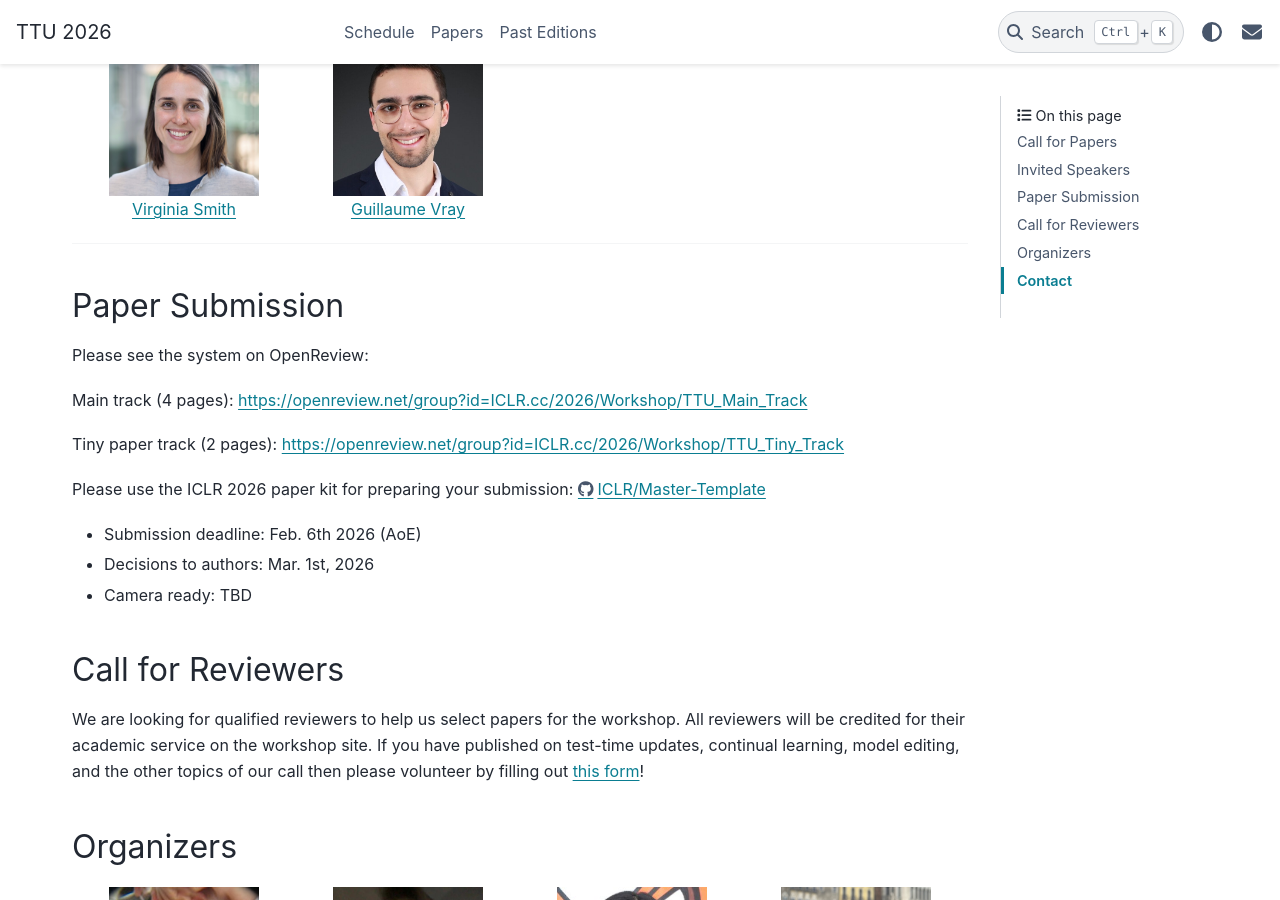
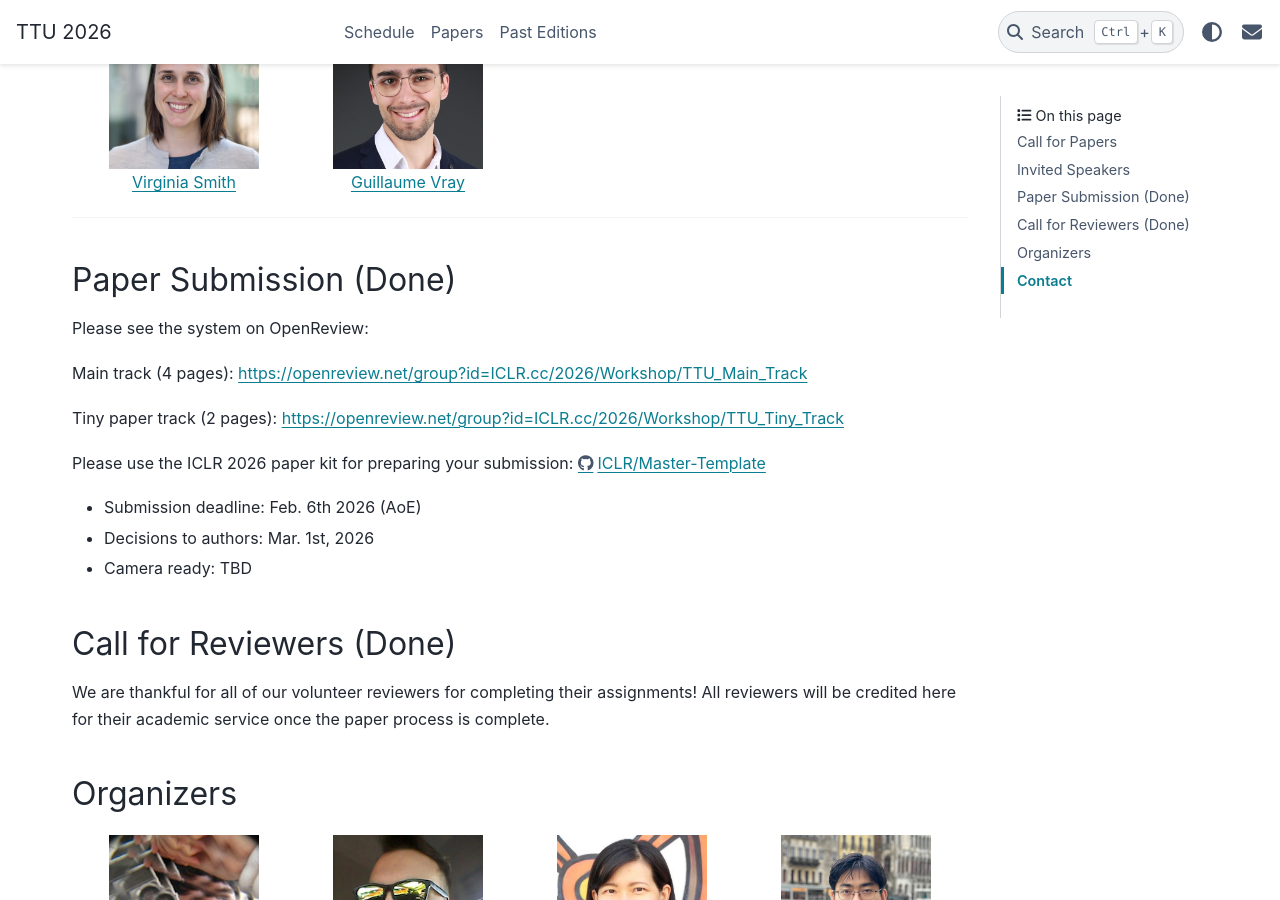
Before and after one commit to ttu-iclr2026/ttu-iclr2026.github.io, a Sphinx documentation site: the page built from docs/source/index.rst, in a window 1280 px wide and 900 px high, scrolled down 1610 px. Built offline with Sphinx 7.4.7 and the PyData theme 0.15.4, drawn with Linux system fonts in a browser that asks for light colours; the version number could not be read and is left out; some of the changed text lies outside the part shown.

Commit message:
set date (Apr. 27) and mark submission + reviewing as done

```diff
--- a/docs/source/index.rst
+++ b/docs/source/index.rst
@@ -5,9 +5,9 @@
   :width: 200
   :align: right
 
-Our third workshop on test-time updates will be held at ICLR 2026 in Rio de Janeiro!
+Our third workshop on test-time updates will be held at ICLR 2026!
 
-**When and Where.** The workshop will be held on Apr. 26 or 27, to be determined by ICLR 2026, in Rio de Janeiro.
+**When and Where.** The workshop will be held on Apr. 27 in Rio de Janeiro.
 
 **Scope.** Note the scope encompasses test-time updates broadly.
 This includes test-time adaptation, test-time training, post-training updates, and model editing.
@@ -43,7 +43,7 @@
 .. raw:: html
     :file: speakers.html
 
-Paper Submission
+Paper Submission (Done)
 -----------------------
 
 Please see the system on OpenReview:
@@ -58,14 +58,11 @@
 - Decisions to authors: Mar. 1st, 2026
 - Camera ready: TBD
 
-Call for Reviewers
-------------------
+Call for Reviewers (Done)
+-------------------------
 
-We are looking for qualified reviewers to help us select papers for the workshop.
-All reviewers will be credited for their academic service on the workshop site.
-If you have published on test-time updates, continual learning, model editing, and the other topics of our call then please volunteer by filling out `this form`_!
-
-.. _this form: https://docs.google.com/forms/d/e/1FAIpQLSccofImZiz18gdrscS_6v1VLCVVAIEHky2N4RRXNed2FB6vrQ/viewform?usp=header
+We are thankful for all of our volunteer reviewers for completing their assignments!
+All reviewers will be credited here for their academic service once the paper process is complete.
 
 Organizers
 ----------
```
